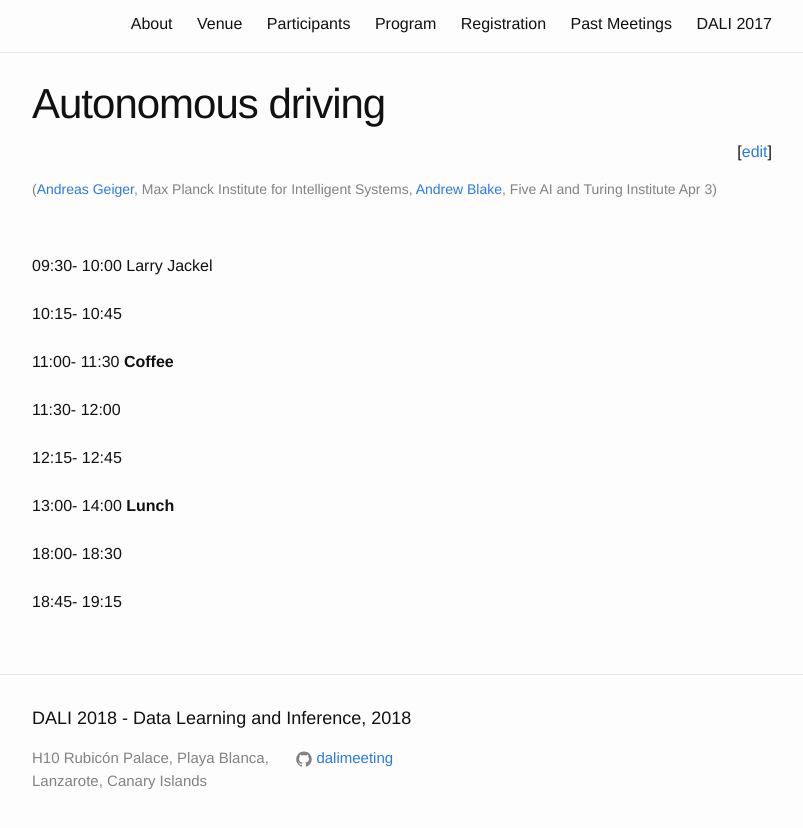
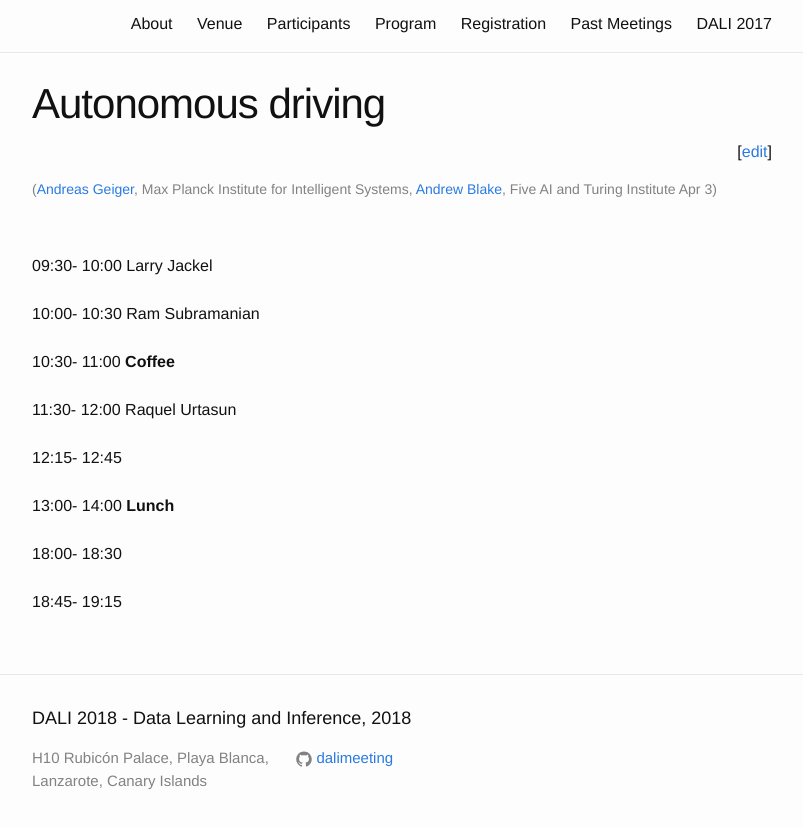
Before and after one commit to dalimeeting/dalimeeting.github.io, a Jekyll site: the page built from _posts/2018-04-03-autonomous-driving.md, in a window 1280 px wide, cut to the strip 355-1193 px from the top of the page. Shown: the top 828 px of the strip, without its empty margins (238-1041 px from the left). Built offline with Jekyll 4.4.1, drawn with Linux system fonts in a browser that asks for light colours.

Commit message:
Update 2018-04-03-autonomous-driving.md

```diff
--- a/_posts/2018-04-03-autonomous-driving.md
+++ b/_posts/2018-04-03-autonomous-driving.md
@@ -28,20 +28,20 @@ talks:
   end: "10:00"
 - title:
   author:
-  - given:
-    family:
+  - given: Ram
+    family: Subramanian
     url:
     institute:
   youtube:
-  start: "10:15"
-  end: "10:45"
+  start: "10:00"
+  end: "10:30"
 - title: Coffee
-  start: "11:00"
-  end: "11:30"
+  start: "10:30"
+  end: "11:00"
 - title:
   author:
-  - given:
-    family:
+  - given: Raquel
+    family: Urtasun
     url:
     institute:
   youtube:
```
